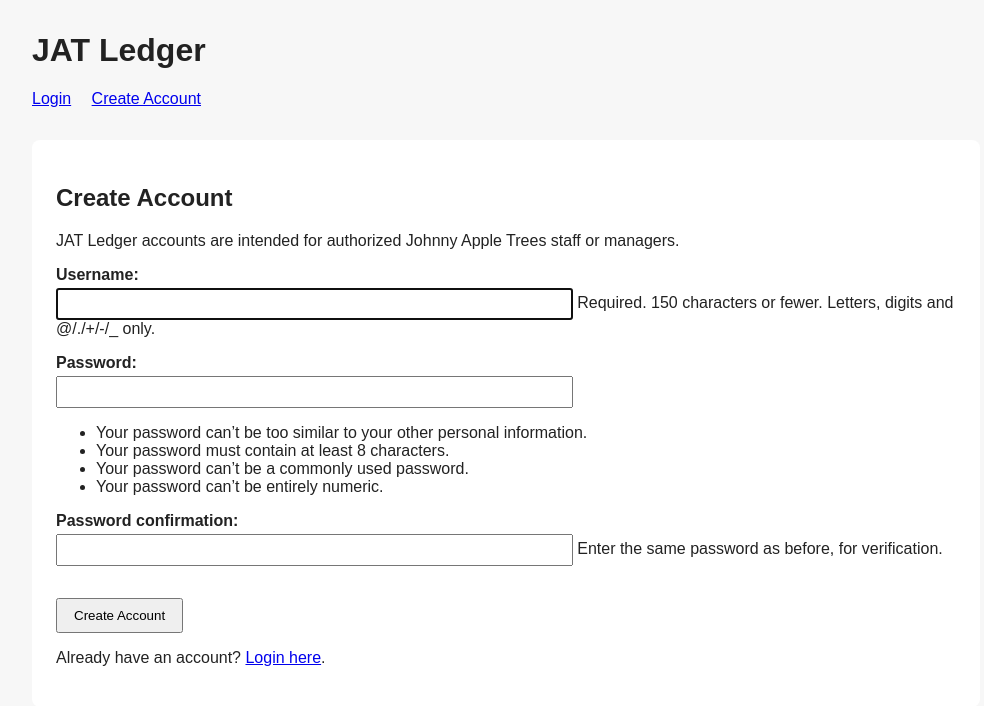
After one commit to jnotter01/JAT-Ledger, a Django app: page /signup/ in a window 1280 px wide. The commit adds this page. Shown: the top 706 px of the page, without its empty margins (0-984 px from the left). Run offline with Django 5.2, Linux system fonts and the light colour scheme.

Commit message:
Add login logout and signup pages

```diff
--- a/jatledger/settings.py
+++ b/jatledger/settings.py
@@ -116,3 +116,7 @@ USE_TZ = True
 # https://docs.djangoproject.com/en/6.0/howto/static-files/
 
 STATIC_URL = 'static/'
+
+LOGIN_URL = "login"
+LOGIN_REDIRECT_URL = "dashboard"
+LOGOUT_REDIRECT_URL = "login"
--- a/jatledger/urls.py
+++ b/jatledger/urls.py
@@ -3,5 +3,6 @@ from django.urls import include, path
 
 urlpatterns = [
     path("admin/", admin.site.urls),
+    path("accounts/", include("django.contrib.auth.urls")),
     path("", include("ledger.urls")),
 ]
--- a/ledger/templates/ledger/base.html
+++ b/ledger/templates/ledger/base.html
@@ -72,13 +72,25 @@
     <header>
         <h1>JAT Ledger</h1>
         <nav>
+            {% if user.is_authenticated %}
                 <a href="{% url 'dashboard' %}">Dashboard</a>
                 <a href="{% url 'property_list' %}">Properties</a>
+                <a href="{% url 'category_list' %}">Categories</a>
                 <a href="{% url 'transaction_list' %}">Transactions</a>
                 <a href="{% url 'transaction_create' %}">Add Transaction</a>
                 <a href="{% url 'report_summary' %}">Summary Report</a>
-            <a href="{% url 'category_list' %}">Categories</a>
                 <a href="/admin/">Admin</a>
+
+                <form method="post" action="{% url 'logout' %}" style="display:inline;">
+                    {% csrf_token %}
+                    <button type="submit">Logout</button>
+                </form>
+
+                <span>Logged in as {{ user.username }}</span>
+            {% else %}
+                <a href="{% url 'login' %}">Login</a>
+                <a href="{% url 'signup' %}">Create Account</a>
+            {% endif %}
         </nav>
     </header>
 
--- /dev/null
+++ b/ledger/templates/registration/signup.html
@@ -0,0 +1,22 @@
+{% extends "ledger/base.html" %}
+
+{% block content %}
+<h2>Create Account</h2>
+
+<p>
+    JAT Ledger accounts are intended for authorized Johnny Apple Trees staff or managers.
+</p>
+
+<form method="post">
+    {% csrf_token %}
+
+    {{ form.as_p }}
+
+    <button type="submit">Create Account</button>
+</form>
+
+<p>
+    Already have an account?
+    <a href="{% url 'login' %}">Login here</a>.
+</p>
+{% endblock %}
--- a/ledger/urls.py
+++ b/ledger/urls.py
@@ -3,6 +3,7 @@ from django.urls import path
 from . import views
 
 urlpatterns = [
+    path("signup/", views.signup, name="signup"),
     path("", views.dashboard, name="dashboard"),
 
     path("properties/", views.property_list, name="property_list"),
--- a/ledger/views.py
+++ b/ledger/views.py
@@ -1,11 +1,28 @@
 from .services import calculate_summary
 
+from django.contrib.auth import login
+from django.contrib.auth.forms import UserCreationForm
 from django.contrib.auth.decorators import login_required
 from django.shortcuts import get_object_or_404, redirect, render
 
 from .forms import CategoryForm, PropertyForm, TransactionForm
 from .models import Category, Property, Transaction
 from .services import calculate_summary
+
+def signup(request):
+    if request.method == "POST":
+        form = UserCreationForm(request.POST)
+
+        if form.is_valid():
+            user = form.save()
+            login(request, user)
+            return redirect("dashboard")
+    else:
+        form = UserCreationForm()
+
+    return render(request, "registration/signup.html", {
+        "form": form,
+    })
 
 @login_required
 def dashboard(request):
```
Also changed, not shown: ledger/templates/registration/login.html (added, +18 -0 lines). Lines whose indentation alone changed are shown as unchanged.
